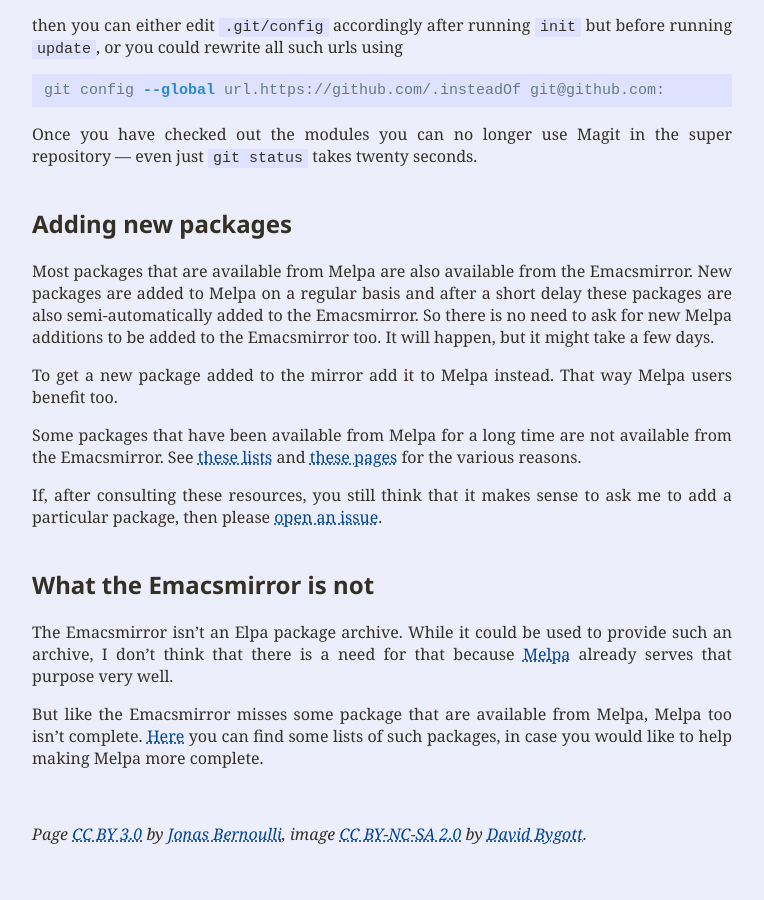
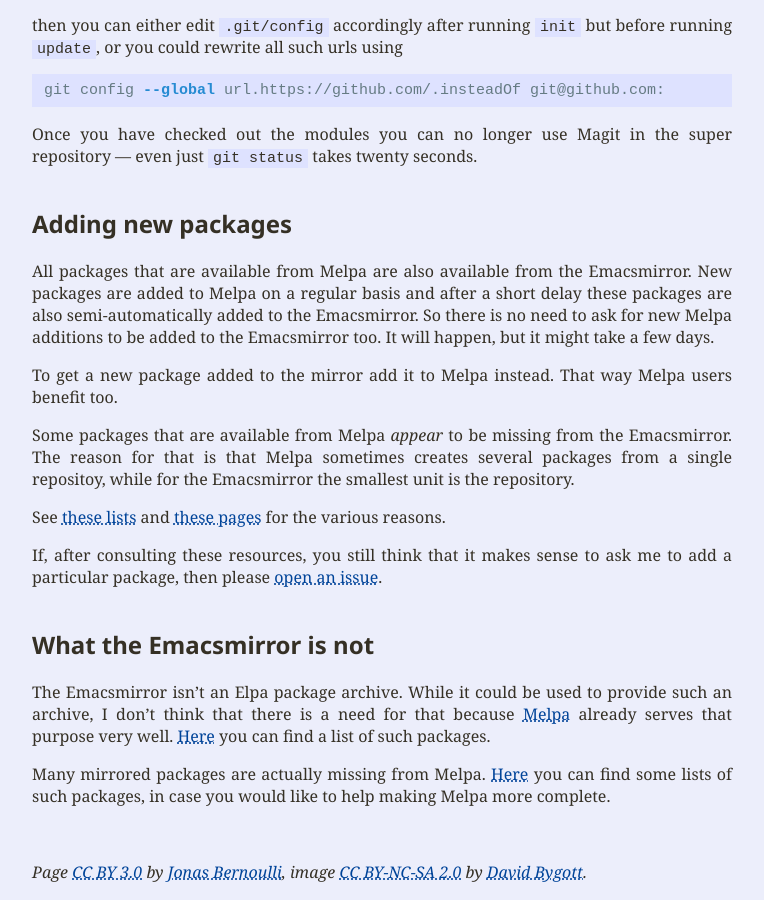
Before and after one commit to emacsmirror/emacsmirror.net, a Jekyll site: the page built from index.md, in a window 1280 px wide and 900 px high, scrolled down 4202 px. Shown: the whole window, without its empty margins (258-1022 px from the left). Built offline with Jekyll 4.4.1, drawn with Linux system fonts in a browser that asks for light colours; emoji names are drawn with the system emoji font; comment, search, counter and statistics services are not loaded.

Commit message:
[c] update obsolete information

```diff
--- a/index.md
+++ b/index.md
@@ -151,7 +151,7 @@
 Adding new packages
 -------------------
 
-Most packages that are available from Melpa are also available from
+All packages that are available from Melpa are also available from
 the Emacsmirror.  New packages are added to Melpa on a regular basis
 and after a short delay these packages are also semi-automatically
 added to the Emacsmirror.  So there is no need to ask for new Melpa
@@ -161,9 +161,13 @@
 To get a new package added to the mirror add it to Melpa instead.
 That way Melpa users benefit too.
 
-Some packages that have been available from Melpa for a long time are
-not available from the Emacsmirror.  See [these lists][not-mirror] and
-[these pages][stats] for the various reasons.
+Some packages that are available from Melpa *appear* to be missing
+from the Emacsmirror.  The reason for that is that Melpa sometimes
+creates several packages from a single repositoy, while for the
+Emacsmirror the smallest unit is the repository.
+
+See [these lists][not-mirror]
+and [these pages][stats] for the various reasons.
 
 If, after consulting these resources, you still think that it makes
 sense to ask me to add a particular package, then please
@@ -174,12 +178,12 @@
 
 The Emacsmirror isn't an Elpa package archive.  While it could be used
 to provide such an archive, I don't think that there is a need for
-that because [Melpa] already serves that purpose very well.
+that because [Melpa] already serves that purpose very
+well.  [Here][not-mirror] you can find a list of such packages.
 
-But like the Emacsmirror misses some package that are available from
-Melpa, Melpa too isn't complete.  [Here][not-melpa] you can find some
-lists of such packages, in case you would like to help making Melpa
-more complete.
+Many mirrored packages are actually missing from
+Melpa.  [Here][not-melpa] you can find some lists of such packages,
+in case you would like to help making Melpa more complete.
 
 <br/><b/>
 
```
Also changed, not shown: other parts of index.md (+1 -1 lines), stats/index.md (+1 -1 lines).
